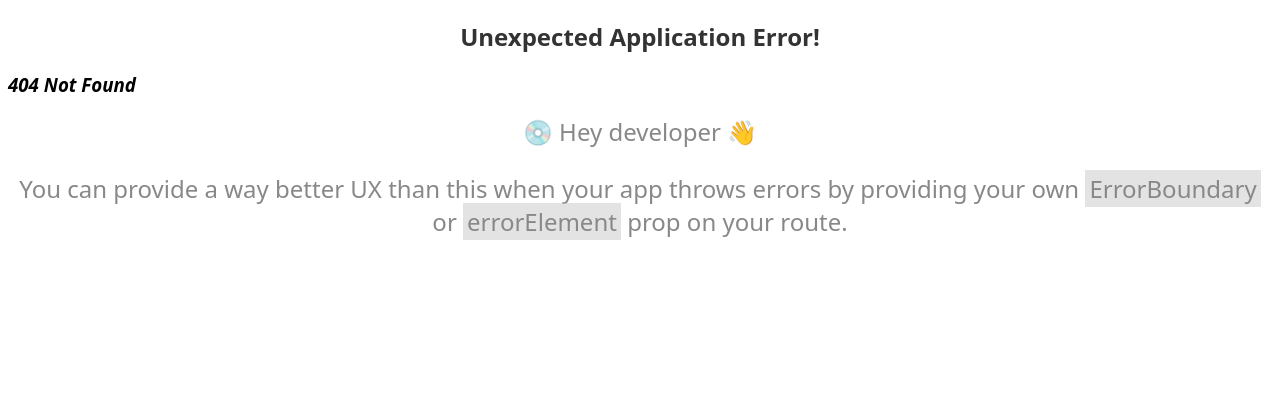
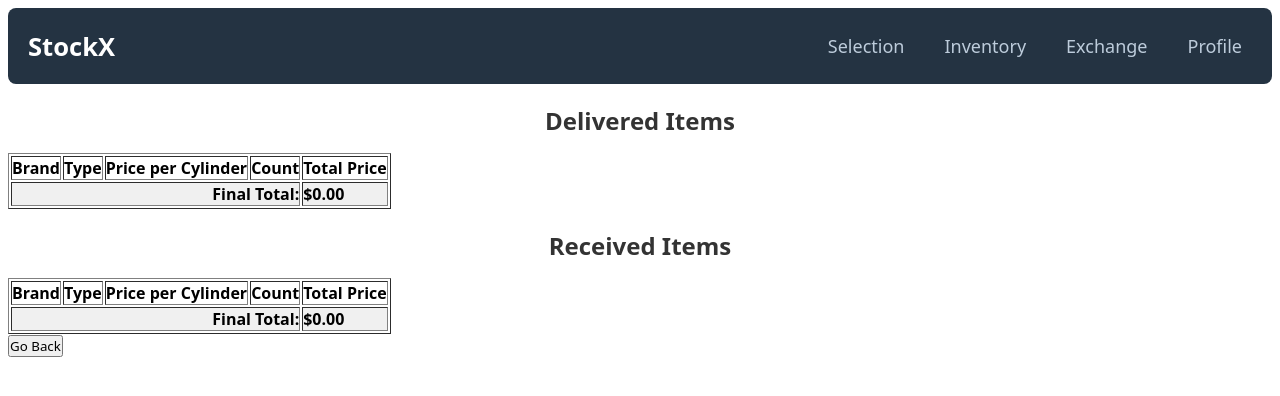
Before and after one commit to shahriar-sakib-khan/StockX-0, a React (Vite) app: page /receipts in a window 1280 px wide. Before the commit this address had no page. Shown: the top 396 px of the page. Built offline with nearby package versions, Linux system fonts and the light colour scheme.

Commit message:
Add receipt page after the exchange page which shows the transactions in more details

```diff
--- a/src/components/Exchange/Exchange.jsx
+++ b/src/components/Exchange/Exchange.jsx
@@ -1,5 +1,5 @@
 import { useEffect, useState } from "react";
-import { useOutletContext } from "react-router-dom";
+import { useOutletContext, useNavigate } from "react-router-dom";
 import allBrands from "../../assets/list_of_brands";
 import Card from "./Card";
 import styles from "./Exchange.module.css";
@@ -7,6 +7,7 @@ import styles from "./Exchange.module.css";
 const Exchange = () => {
   const { selectedBrands, stockCount, setStockCount } = useOutletContext();
   const [activeSection, setActiveSection] = useState(null);
+  const navigate = useNavigate();
 
   const [deliveredItems, setDeliveredItems] = useState(() => {
     return JSON.parse(localStorage.getItem("deliveredItems") || "{}");
@@ -186,6 +187,12 @@ const Exchange = () => {
     selectedBrands.includes(brand.id)
   );
 
+  const handleNext = () => {
+    navigate("/receipts", {
+      state: { deliveredItems, receivedItems }
+    });
+  }
+
   return (
     <div className={styles.exchangeContainer}>
       <div className={styles.sectionsContainer}>
@@ -212,6 +219,10 @@ const Exchange = () => {
         </div>
       </div>
 
+      <div className={styles.buttonContainer}>
+        <button className={styles.nextBtn} onClick={handleNext}>Next</button>
+      </div>
+
       <div className={styles.bottomScrollable}>
         {[
           ...allBrands.filter((brand) => selectedBrands.includes(brand.id)),
@@ -232,6 +243,7 @@ const Exchange = () => {
           ))
         )}
       </div>
+
     </div>
   );
 };
--- a/src/components/Exchange/Exchange.module.css
+++ b/src/components/Exchange/Exchange.module.css
@@ -210,8 +210,40 @@
   cursor: not-allowed;
 }
 
+.buttonContainer {
+  background-color: aqua;
+  display: flex;
+  justify-content: flex-end;
+  margin-top: 0;
+  margin-bottom: 0;
+}
+
+.nextBtn {
+  display: block;
+  height: 25px;
+  border-radius: 5px;
+  border: none;
+  /* background-color: hsl(208, 100%, 60%); */
+  background-color: hsl(210, 80%, 35%);
+  color: white;
+  font-size: 1rem;
+  font-weight: 400;
+  padding: 5px 15px 27px;
+  cursor: pointer;
+  transition: background-color 0.2s ease-in-out;
+}
+
+.nextBtn:hover {
+  /* background-color: hsl(208, 100%, 70%); */
+  background-color: hsl(210, 85%, 45%);
+}
+
+.nextBtn:active {
+  background-color: hsl(210, 85%, 55%);
+}
 
 .bottomScrollable {
+  background-color: antiquewhite;
   display: grid;
   grid-auto-flow: column;
   overflow-x: auto;
--- /dev/null
+++ b/src/components/Receipts/Receipts.jsx
@@ -0,0 +1,81 @@
+import { useLocation, useNavigate } from "react-router-dom";
+import allBrands from "../../assets/list_of_brands";
+
+const Receipts = () => {
+  const { state } = useLocation();
+  const deliveredItems = state?.deliveredItems || {};
+  const receivedItems = state?.receivedItems || {};
+
+  const navigate = useNavigate();
+
+  // Function to calculate and render table rows
+  const renderTableRows = (items) => {
+    let finalTotal = 0;
+
+    const rows = Object.entries(items).flatMap(([id, cylinderTypes]) => {
+      const brand = allBrands.find((brand) => brand.id === parseInt(id));
+
+      return Object.entries(cylinderTypes).map(([cylinderType, count]) => {
+        const price = brand?.price || 0; // Assuming each brand has a `price` field
+        const totalPrice = price * count;
+        finalTotal += totalPrice;
+
+        return (
+          <tr key={`${id}-${cylinderType}`}>
+            <td>{brand?.name || "Unknown"}</td>
+            <td>{cylinderType}</td>
+            <td>${price.toFixed(2)}</td>
+            <td>{count}</td>
+            <td>${totalPrice.toFixed(2)}</td>
+          </tr>
+        );
+      });
+    });
+
+    // Add the final total row
+    rows.push(
+      <tr key="final-total" style={{ fontWeight: "bold", backgroundColor: "#f0f0f0" }}>
+        <td colSpan="4" style={{ textAlign: "right" }}>Final Total:</td>
+        <td>${finalTotal.toFixed(2)}</td>
+      </tr>
+    );
+
+    return rows;
+  };
+
+  return (
+    <div>
+      <h2>Delivered Items</h2>
+      <table border="1">
+        <thead>
+          <tr>
+            <th>Brand</th>
+            <th>Type</th>
+            <th>Price per Cylinder</th>
+            <th>Count</th>
+            <th>Total Price</th>
+          </tr>
+        </thead>
+        <tbody>{renderTableRows(deliveredItems)}</tbody>
+      </table>
+
+      <h2>Received Items</h2>
+      <table border="1">
+        <thead>
+          <tr>
+            <th>Brand</th>
+            <th>Type</th>
+            <th>Price per Cylinder</th>
+            <th>Count</th>
+            <th>Total Price</th>
+          </tr>
+        </thead>
+        <tbody>{renderTableRows(receivedItems)}</tbody>
+      </table>
+
+      <button onClick={() => navigate(-1)}>Go Back</button>
+    </div>
+  );
+};
+
+export default Receipts;
--- a/src/components/index.jsx
+++ b/src/components/index.jsx
@@ -4,3 +4,4 @@ export {default as Register} from './Login/Register';
 export {default as Selection} from './Selection/Selection';
 export {default as Inventory} from './Inventory/Inventory';
 export {default as Exchange} from './Exchange/Exchange';
+export {default as Receipts} from './Receipts/Receipts';
--- a/src/routing/routes.jsx
+++ b/src/routing/routes.jsx
@@ -1,5 +1,5 @@
 import { createBrowserRouter } from "react-router-dom";
-import { Login,Profile, Register, Selection, Inventory, Exchange } from '../components';
+import { Login,Profile, Register, Selection, Inventory, Exchange, Receipts } from '../components';
 import Layout from "./Layout";
 // import ErrorPage from "./ErrorPage";
 // import PrivateRoutes from "./PrivateRoutes";
@@ -16,6 +16,7 @@ const router = createBrowserRouter([
       { path: 'register', element: <Register /> },
       { path: 'inventory', element: <Inventory /> },
       { path: 'exchange', element: <Exchange /> },
+      { path: 'receipts', element: <Receipts /> }
     ]
   },
   // {
```
Also changed, not shown: src/components/Receipts/Receipts.module.css (added).
